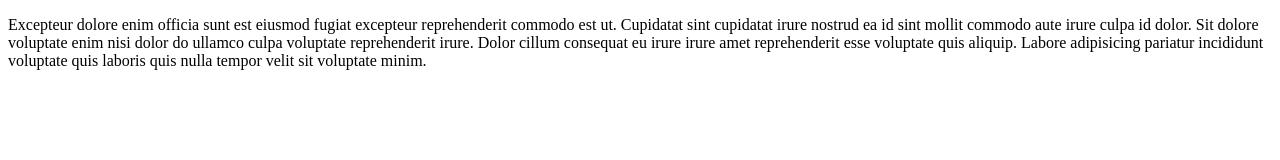
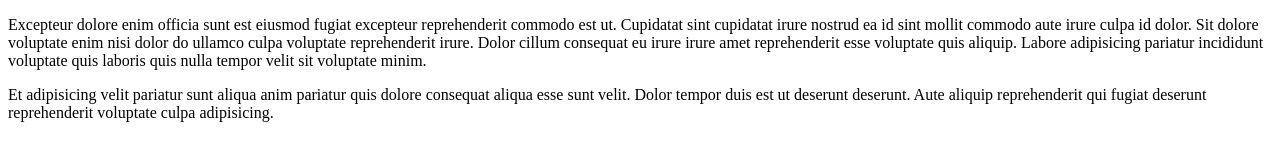
Before and after one commit to JustSeasoup/cssAssignment4, a plain HTML site: page index.html in a window 1280 px wide. Drawn offline with Linux system fonts and the light colour scheme.

Commit message:
more changes

```diff
--- a/index.html
+++ b/index.html
@@ -8,5 +8,6 @@
 </head>
 <body>
     <p title="Lorem Ipsum!">Excepteur dolore enim officia sunt est eiusmod fugiat excepteur reprehenderit commodo est ut. Cupidatat sint cupidatat irure nostrud ea id sint mollit commodo aute irure culpa id dolor. Sit dolore voluptate enim nisi dolor do ullamco culpa voluptate reprehenderit irure. Dolor cillum consequat eu irure irure amet reprehenderit esse voluptate quis aliquip. Labore adipisicing pariatur incididunt voluptate quis laboris quis nulla tempor velit sit voluptate minim.</p>
+    <p title = "Better Lorem Ipsum">Et adipisicing velit pariatur sunt aliqua anim pariatur quis dolore consequat aliqua esse sunt velit. Dolor tempor duis est ut deserunt deserunt. Aute aliquip reprehenderit qui fugiat deserunt reprehenderit voluptate culpa adipisicing.</p>
 </body>
 </html>
```
